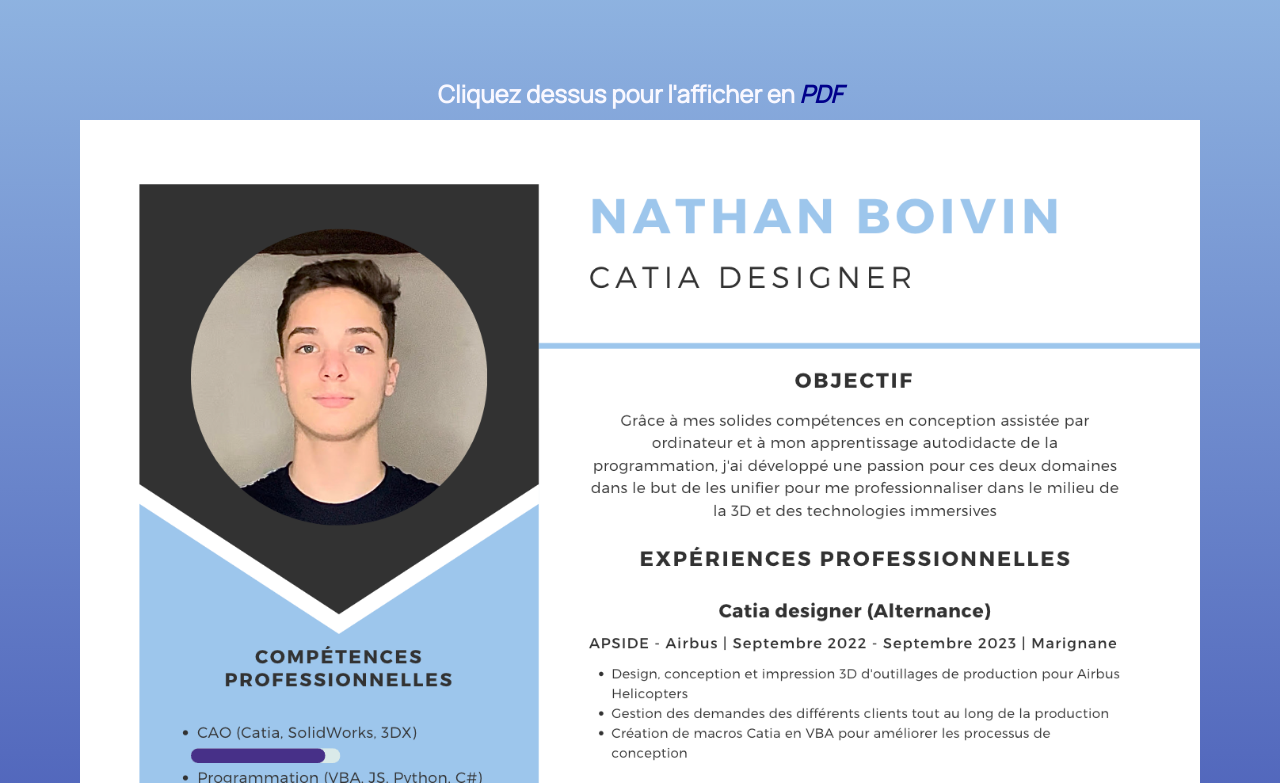
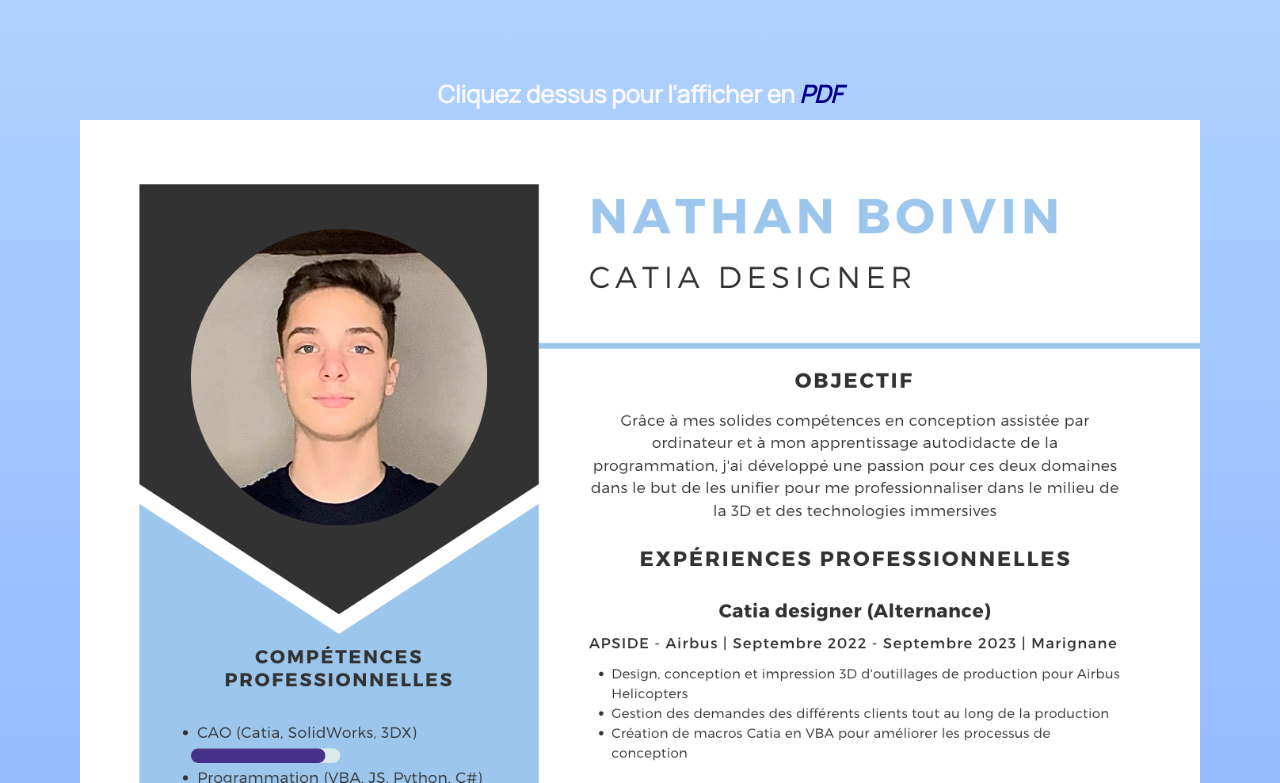
Before and after one commit to Fullice83/Portfolio, a plain HTML site: page index.html in a window 1280 px wide. Shown: the part 176-959 px from the top of the page. Drawn offline with Linux system fonts and the light colour scheme.

Commit message:
Change style css

```diff
--- a/style.css
+++ b/style.css
@@ -72,7 +72,7 @@ nav {
 
 body {
   font-family: 'Manrope', sans-serif;
-  background: linear-gradient(#9bc3e8,darkblue);
+  background: linear-gradient(#b5d7ff,#6f9bff);
 }
 
 .titre {
```
